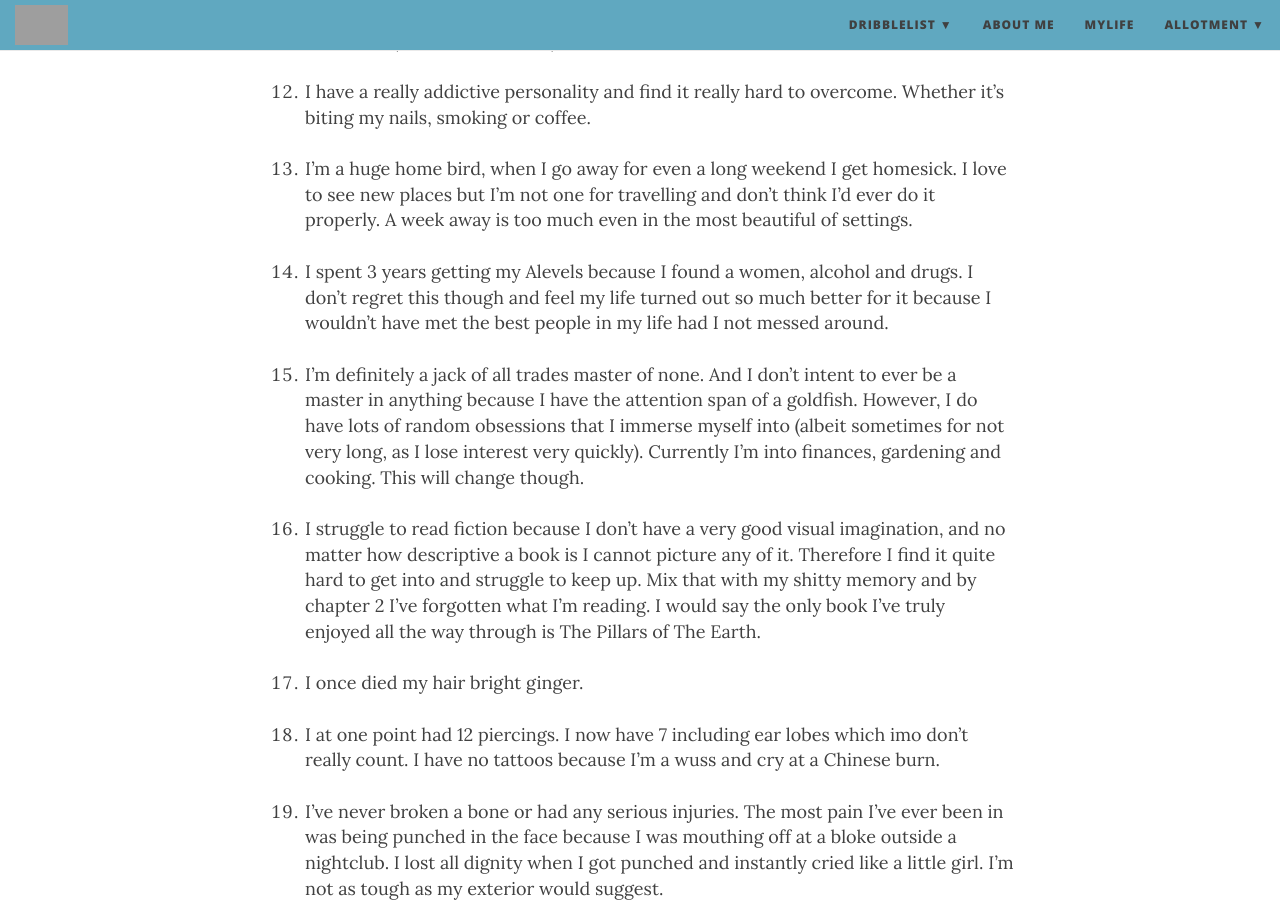
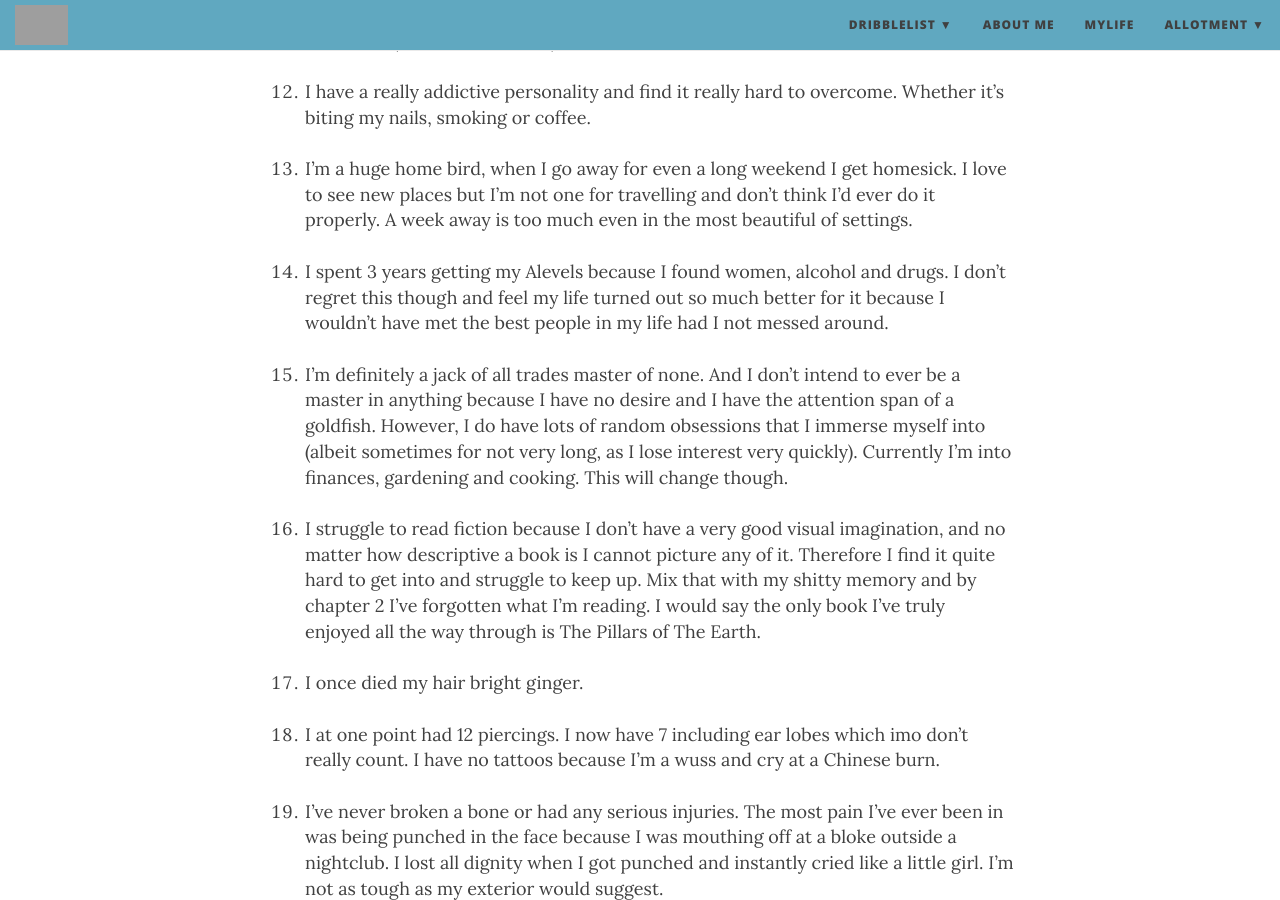
Before and after one commit to ellis-ward/ellis-ward.github.io, a Jekyll site: the page built from aboutme.md, in a window 1280 px wide and 900 px high, scrolled down 2262 px. Built offline with Jekyll 4.4.1, drawn with Linux system fonts in a browser that asks for light colours; nearby versions of some CDN libraries; grey boxes are pictures that could not be loaded.

Commit message:
Update aboutme.md

```diff
--- a/aboutme.md
+++ b/aboutme.md
@@ -24,8 +24,8 @@ subtitle:  So during our Rona quiz I said a few things about me that my friends
 11. I have a birth mark under my boobs which when I get hot shows up and kind of looks like Africa (well I think it does) <br><br>
 12. I have a really addictive personality and find it really hard to overcome. Whether it’s biting my nails, smoking or coffee. <br><br>
 13. I’m a huge home bird, when I go away for even a long weekend I get homesick. I love to see new places but I’m not one for travelling and don’t think I’d ever do it properly. A week away is too much even in the most beautiful of settings. <br><br>
-14. I spent 3 years getting my Alevels because I found a women, alcohol and drugs. I don’t regret this though and feel my life turned out so much better for it because I wouldn’t have met the best people in my life had I not messed around. <br><br>
-15. I’m definitely a jack of all trades master of none. And I don’t intent to ever be a master in anything because I have the attention span of a goldfish. However, I do have lots of random obsessions that I immerse myself into (albeit sometimes for not very long, as I lose interest very quickly). Currently I’m into finances, gardening and cooking. This will change though. <br><br>
+14. I spent 3 years getting my Alevels because I found women, alcohol and drugs. I don’t regret this though and feel my life turned out so much better for it because I wouldn’t have met the best people in my life had I not messed around. <br><br>
+15. I’m definitely a jack of all trades master of none. And I don’t intend to ever be a master in anything because I have no desire and I have the attention span of a goldfish. However, I do have lots of random obsessions that I immerse myself into (albeit sometimes for not very long, as I lose interest very quickly). Currently I’m into finances, gardening and cooking. This will change though. <br><br>
 16. I struggle to read fiction because I don’t have a very good visual imagination, and no matter how descriptive a book is I cannot picture any of it. Therefore I find it quite hard to get into and struggle to keep up. Mix that with my shitty memory and by chapter 2 I’ve forgotten what I’m reading. I would say the only book I’ve truly enjoyed all the way through is The Pillars of The Earth. <br><br>
 17. I once died my hair bright ginger. <br><br>
 18. I at one point had 12 piercings. I now have 7 including ear lobes which imo don’t really count. I have no tattoos because I’m a wuss and cry at a Chinese burn. <br><br>
```
